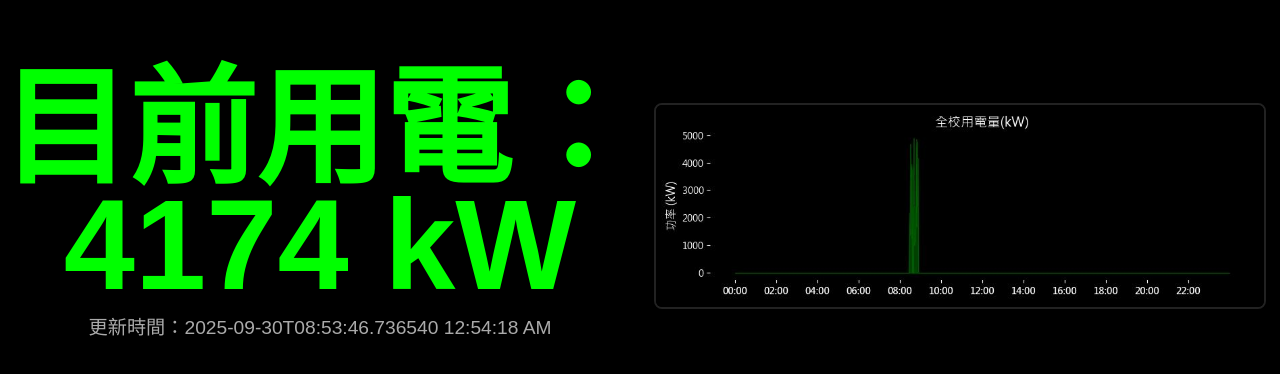
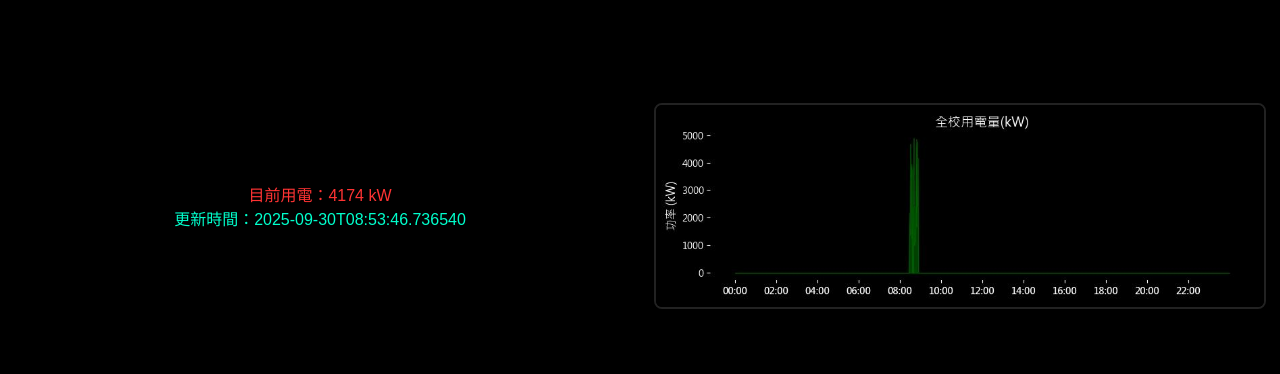
Before and after one commit to chingjuchang-ux/dds-power, a plain HTML site: page index05.html in a window 1280 px wide. Shown: the part 194-568 px from the top of the page. Drawn offline with Linux system fonts and the light colour scheme.

Commit message:
Update index05.html

```diff
--- a/index05.html
+++ b/index05.html
@@ -38,7 +38,7 @@
     }
 
     /* 數字 */
-    #power {
+    power {
       font-size: 8em;      /* 大字體 */
       font-weight: bold;
       color: #00ff00;      /* 預設綠色 */
@@ -48,7 +48,7 @@
     }
 
     /* 時間小一點 */
-    #time {
+    time {
       font-size: 1.2em;
       color: #aaa;
       margin-top: 10px;
@@ -66,7 +66,7 @@
     /* 若螢幕很窄（保護性），改為上下排列 */
     @media (max-width: 600px) {
       .container { flex-direction: column; }
-      #power { font-size: 4em; }
+      power { font-size: 4em; }
     }
   </style>
 </head>
@@ -102,7 +102,7 @@
             powerEl.textContent = "目前用電：" + data.power + " kW";
 
             // 顏色警示（閾值可調整）
-            if (data.power >= 50000) {
+            if (data.power >= 3000) {
               powerEl.style.color = "#ff3333"; // 紅色
             } else {
               powerEl.style.color = "#00ff00"; // 綠色
@@ -114,8 +114,7 @@
 
           // 顯示 last_update（若有），否則顯示現在時間
           if (data.last_update) {
-            var now = new Date(); // 09.22新增為測試可刪
-            timeEl.textContent = "更新時間：" + data.last_update + " " + now.toLocaleTimeString();
+            timeEl.textContent = "更新時間：" + data.last_update;
           } else {
             var now = new Date();
             timeEl.textContent = "更新時間：" + now.toLocaleTimeString();
@@ -158,5 +157,3 @@
 </script>
 </body>
 </html>
-
-</html>
```
